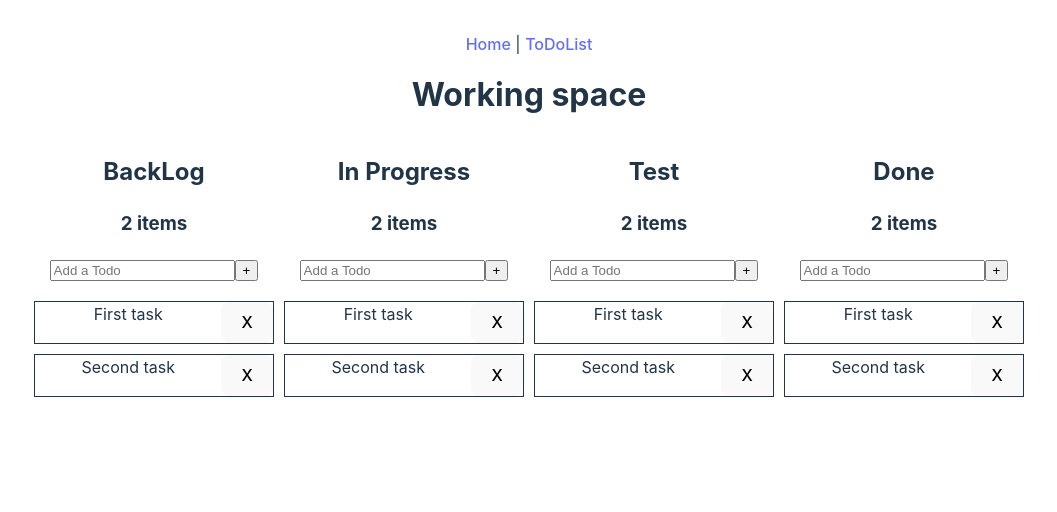
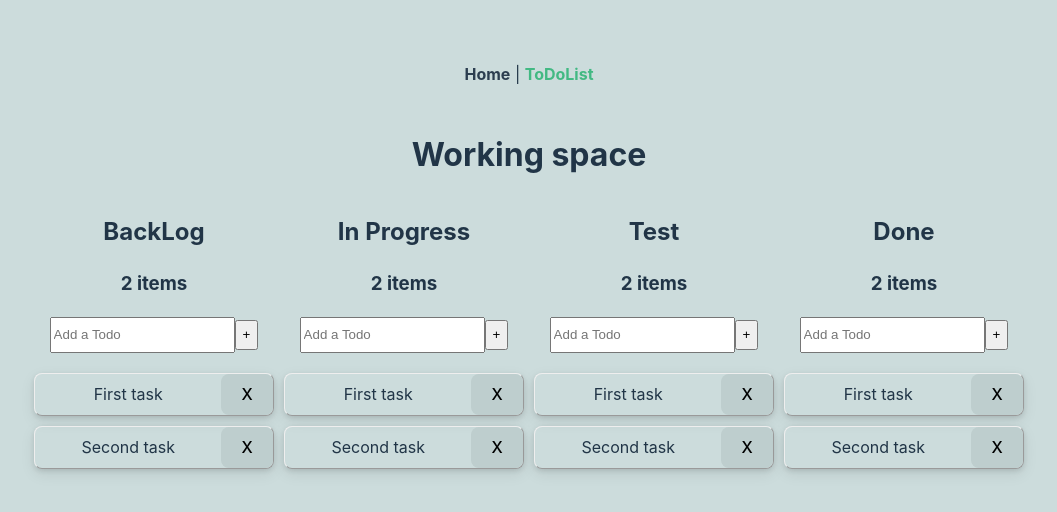
Before and after one commit to MachnevV/JustToDo, a Vue app: page /todolist in a window 1280 px wide. Shown: the top 512 px of the page, without its empty margins (111-1168 px from the left). Built offline with nearby package versions, Linux system fonts and the light colour scheme.

Commit message:
Modified CSS styles

```diff
--- a/src/App.vue
+++ b/src/App.vue
@@ -10,16 +10,20 @@
 </script>
 
 <style>
-#nav {
+.body {
+  color: #ccdcdc;
+}
+.nav {
   padding: 30px;
+  /* background: linear-gradient(-90deg, #a7da96, #48cabd); */
 }
 
-#nav a {
+.nav a {
   font-weight: bold;
   color: #2c3e50;
 }
 
-#nav a.router-link-exact-active {
+.nav a.router-link-exact-active {
   color: #42b983;
 }
 </style>
--- a/src/components/OptionsToDo.vue
+++ b/src/components/OptionsToDo.vue
@@ -3,16 +3,19 @@
         <h3>{{ todosCount }} items</h3>
         <div>
             <input
+                id="input"
                 v-model="newTodoName"
                 @keyup.enter="addTodo"
                 placeholder="Add a Todo"
                 type="text"
             >
             <input
+                id="input"
                 type="button"
                 value="+"
                 @click="addTodo"
             >
+            <!-- <button>+</button> -->
         </div>
     </div>
     <div>
@@ -83,11 +86,19 @@ ul {
     margin: 20px auto 0;
 }
 li {
-    border: 1px solid;
+    border: 1px outset;
+    border-radius: 8px;
     display: flex;
+    align-items: center;
     margin-bottom: 10px;
+    box-shadow: 0 2px 5px 0 rgba(0, 0, 0, .11), 0 5px 15px 0 rgba(0, 0, 0, .08)
+
 }
 li span {
     flex-grow: 1;
 }
+
+input {
+    height: 30px;
+}
 </style>
--- a/src/style.css
+++ b/src/style.css
@@ -29,6 +29,7 @@ body {
   place-items: start;
   min-width: 320px;
   min-height: 100vh;
+
 }
 
 h1 {
@@ -68,12 +69,13 @@ button:focus-visible {
 @media (prefers-color-scheme: light) {
   :root {
     color: #213547;
-    background-color: #ffffff;
+    background-color: #ccdcdc;
+
   }
   a:hover {
     color: #747bff;
   }
   button {
-    background-color: #f9f9f9;
+    background-color: #becece;
   }
 }
--- a/src/views/Landing.vue
+++ b/src/views/Landing.vue
@@ -7,7 +7,9 @@
       <img src="/vite.svg" class="logo" alt="Vite logo" />
       <img src="../assets/vue.svg" class="logo vue" alt="Vue logo" />
     </div>
-    <router-link to="/todolist">Go to the ToDoList</router-link>
+    <button>
+      <router-link to="/todolist">Go to the ToDoList</router-link>
+    </button>
   </template>
 
   <script>
```
